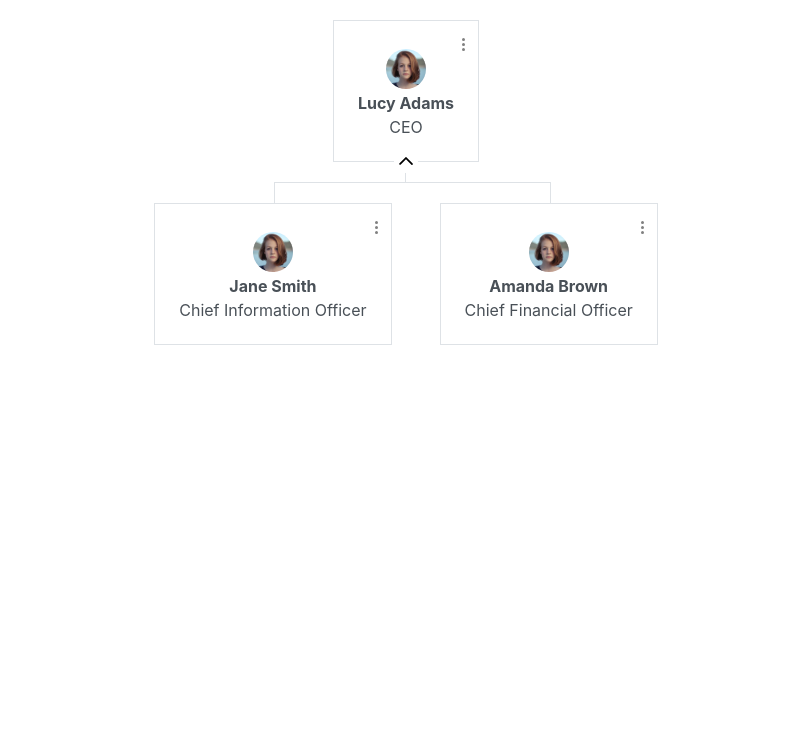
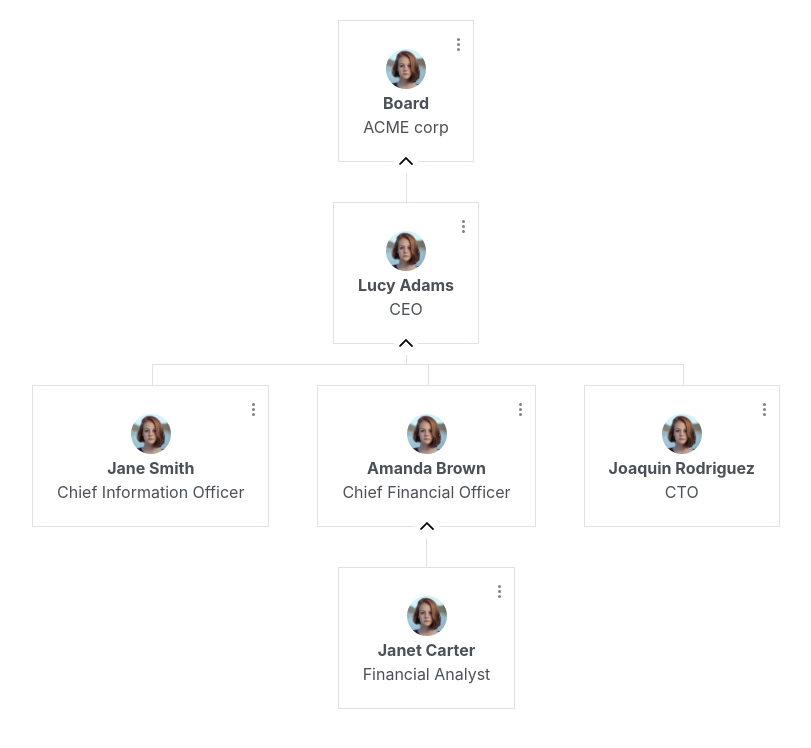
Before and after one commit to cd-roman/org-chart, a React (Create React App) app: page / in a window 1280 px wide. Shown: the top 748 px of the page, without its empty margins (234-1045 px from the left). Built offline with nearby package versions, Linux system fonts and the light colour scheme.

Commit message:
Add delete functionality to EmployeeNodeMenu and EmployeeForm

```diff
--- a/src/components/add-employee/add-employee.component.jsx
+++ b/src/components/add-employee/add-employee.component.jsx
@@ -2,7 +2,7 @@ import React, { useState } from 'react';
 import placeholderImage from '../../assets/avatar-placeholder.jpg';
 import { Modal, Form, FormInput, FormButton } from './add-employee.styles';
 
-function EmployeeForm({ onAddEmployee, onCancel }) {
+function EmployeeForm({ onAddEmployee, onCancel, findHighestId, data }) {
   const [name, setName] = useState('');
   const [title, setTitle] = useState('');
   const [image, setImage] = useState(null);
@@ -20,12 +20,15 @@ function EmployeeForm({ onAddEmployee, onCancel }) {
 
   const handleSubmit = (e) => {
     e.preventDefault();
+    const id = Number(findHighestId(data)) + 1;
+    console.log('New Employee ID:', id);
     onAddEmployee({
       name: name,
       expanded: true,
       data: {
         avatar: image || placeholderImage,
-        title: title
+        title: title,
+        id,
       },
       children: []
     });
--- a/src/components/employee-node/employee-node.component.jsx
+++ b/src/components/employee-node/employee-node.component.jsx
@@ -9,27 +9,84 @@ function EmployeeNode() {
   const [selectedNode, setSelectedNode] = useState(null);
   const [showForm, setShowForm] = useState(false);
   const [data, setData] = useState([{
+
+    name: 'Board',
+    expanded: true,
+    data: {avatar: avatarImage, title: 'ACME corp', id: '1'},
+    children: [
+      {
         name: 'Lucy Adams',
         expanded: true,
-    data: {avatar: avatarImage, title: 'CEO'},
+        data: {avatar: avatarImage, title: 'CEO', id: '2'},
         children: [
           {
             name: 'Jane Smith',
             expanded: true,
-        data: {avatar: avatarImage, title: 'Chief Information Officer'}
+            data: {avatar: avatarImage, title: 'Chief Information Officer', id: '3'},
           },
           {
             name: 'Amanda Brown',
             expanded: true,
-        data: {avatar: avatarImage, title: 'Chief Financial Officer'}
+            data: {avatar: avatarImage, title: 'Chief Financial Officer', id: '4'},
+            children: [
+              {
+                name: 'Janet Carter',
+                expanded: true,
+                data: {avatar: avatarImage, title: 'Financial Analyst', id: '5'},
+              },
+            ]
+          },
+          {
+            name: 'Joaquin Rodriguez',
+            expanded: true,
+            data: {avatar: avatarImage, title: 'CTO', id: '6'},
+          },
+        ]
       }
     ]
   }]);
 
+  const deleteNode = (nodeId) => {
+    const newData = JSON.parse(JSON.stringify(data)); // Deep copy of the data
+
+    const findAndDeleteNode = (nodes, parent = null) => {
+      for (let i = 0; i < nodes.length; i++) {
+        if (nodes[i].data.id === nodeId) {
+          const children = nodes[i].children || [];
+          // Handle the case where the node to delete has children
+          if (children.length > 0) {
+            if (parent) {
+              // If there's a parent, splice the children into the parent's children array
+              parent.children = parent.children || [];
+              parent.children.splice(i, 1, ...children);
+            } else {
+              // If there's no parent (root level), splice the children into the newData
+              newData.splice(i, 1, ...children);
+            }
+          } else {
+            // Handle the case where the node to delete has no children
+            if (parent) {
+              parent.children.splice(i, 1); // Remove the node from the parent's children
+            } else {
+              newData.splice(i, 1); // Remove the node from the root level
+            }
+          }
+          return; // Node found and handled, exit the function
+        } else if (nodes[i].children) {
+          // Recursively search for the node in children
+          findAndDeleteNode(nodes[i].children, nodes[i]);
+        }
+      }
+    };
+
+    findAndDeleteNode(newData);
+    setData(newData);
+  };
+
   const nodeTemplate = (node) => {
     return (
       <EmployeeNodeContainer>
-        <KebabMenu />
+        <KebabMenu deleteNode={deleteNode} nodeId={node.data.id} />
         <ImageContainer>
           <img src={node.data.avatar} alt={node.label}/>
         </ImageContainer>
@@ -40,18 +97,36 @@ function EmployeeNode() {
     );
   };
 
+  const findHighestId = (data) => {
+    let highestId = 0;
+    const checkNode = (node) => {
+      if (node.data.id > highestId) {
+        highestId = node.data.id;
+      }
+      if (node.children) {
+        node.children.forEach(checkNode);
+      }
+    };
+    data.forEach(checkNode);
+    return highestId;
+  };
+
   const onAddEmployee = (newEmployee) => {
-    // Add the new employee to the selected node's children array
+    const highestId = Number(findHighestId(data)) + 1;
+    newEmployee.data.id = highestId;
     selectedNode.children = [...(selectedNode.children || []), newEmployee];
-    // Update the data state
     setData([...data]);
-    // Hide the form
     setShowForm(false);
   };
 
-
-
-  return { data, nodeTemplate, showForm, onAddEmployee, setShowForm };
+  return {
+    data,
+    nodeTemplate,
+    showForm,
+    onAddEmployee,
+    setShowForm,
+    findHighestId, // Add this line
+  };
 }
 
 export default EmployeeNode;
--- a/src/components/node-menu-icon/node-menu-icon.component.jsx
+++ b/src/components/node-menu-icon/node-menu-icon.component.jsx
@@ -3,7 +3,7 @@ import { KebabMenuButton, KebabIcon } from './node-menu-icon.styles';
 import EmployeeNodeMenu from '../node-menu/node-menu.component';
 
 
-function KebabMenu() {
+function KebabMenu({ deleteNode, nodeId }) {
     const [showMenu, setShowMenu] = useState(false);
     const menuRef = useRef(null);
 
@@ -26,7 +26,7 @@ function KebabMenu() {
           <KebabIcon />
           <KebabIcon />
           {showMenu && (
-                <EmployeeNodeMenu showMenu={showMenu} />
+            <EmployeeNodeMenu showMenu={showMenu} deleteNode={deleteNode} nodeId={nodeId} />
           )}
         </KebabMenuButton>
       );
--- a/src/components/node-menu/node-menu.component.jsx
+++ b/src/components/node-menu/node-menu.component.jsx
@@ -1,11 +1,15 @@
 import React from 'react';
 import { NodeModalMenu, NodeModalMenuItem } from './node-menu.styles';
 
-function EmployeeNodeMenu({ showMenu }) {
+function EmployeeNodeMenu({ showMenu, deleteNode, nodeId }) {
   return (
     <NodeModalMenu show={showMenu}>
-      <NodeModalMenuItem>Edit</NodeModalMenuItem>
-      <NodeModalMenuItem>Delete</NodeModalMenuItem>
+      <NodeModalMenuItem>
+        Edit
+      </NodeModalMenuItem>
+      <NodeModalMenuItem onClick={() => deleteNode(nodeId)}>
+        Delete
+      </NodeModalMenuItem>
     </NodeModalMenu>
   );
 }
--- a/src/components/org-chart/org-chart.component.jsx
+++ b/src/components/org-chart/org-chart.component.jsx
@@ -5,12 +5,12 @@ import EmployeeForm from '../add-employee/add-employee.component';
 import './org-chart.styles.scss';
 
 function OrgChart () {
-    const { data, nodeTemplate, showForm, onAddEmployee, setShowForm } = EmployeeNode();
+    const { data, nodeTemplate, showForm, onAddEmployee, setShowForm, findHighestId } = EmployeeNode();
 
     return (
         <>
         <OrganizationChart value={data} nodeTemplate={nodeTemplate} />
-        {showForm && <EmployeeForm onAddEmployee={onAddEmployee} onCancel={() => setShowForm(false)} />}
+        {showForm && <EmployeeForm onAddEmployee={onAddEmployee} onCancel={() => setShowForm(false)} data={data} findHighestId={findHighestId} />}
         </>
     );
 }
```
Lines whose indentation alone changed are shown as unchanged.
